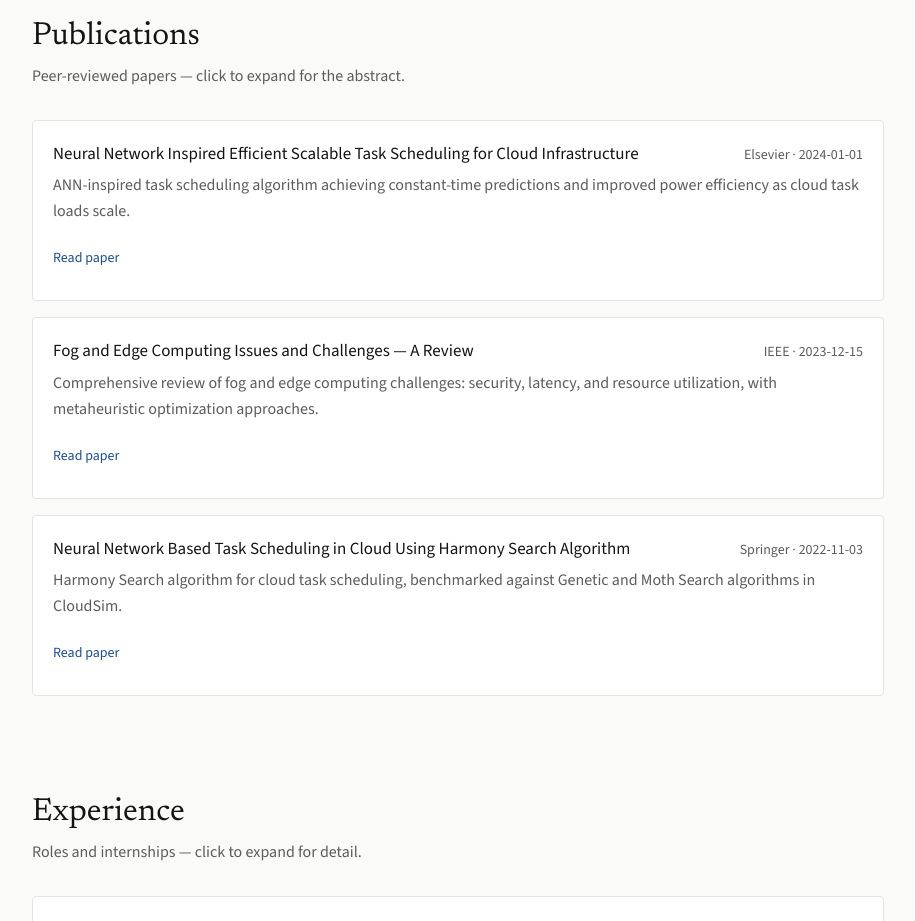
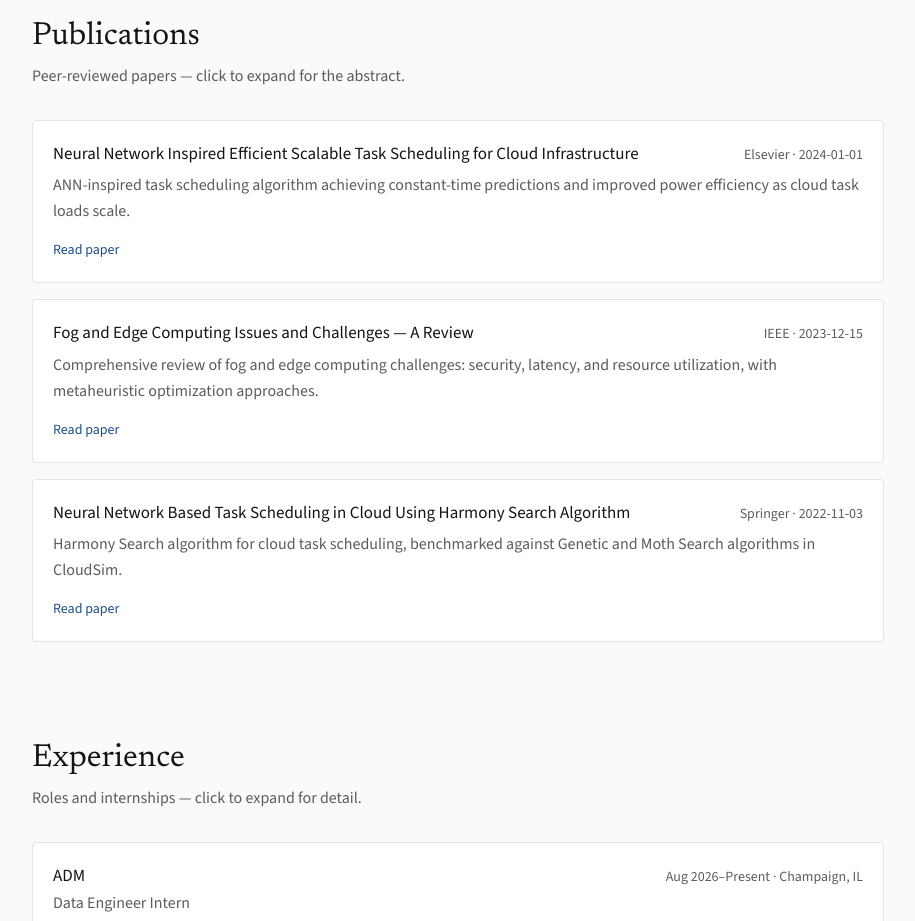
Before and after one commit to pratyushagarwal22/pratyushagarwal.com, a Next.js app: page / in a window 1280 px wide. Shown: the part 2980-3901 px from the top of the page, without its empty margins (182-1097 px from the left). Built offline with nearby package versions, Linux system fonts and the light colour scheme.

Commit message:
style: tighten publication card link spacing

```diff
--- a/components/PublicationCard.tsx
+++ b/components/PublicationCard.tsx
@@ -23,17 +23,14 @@ export function PublicationCard({ publication }: PublicationCardProps) {
           aria-expanded={expanded}
           aria-controls={panelId}
           onClick={() => setExpanded((v) => !v)}
-          className="group w-full rounded-sm p-4 pb-0 text-left focus-visible:outline-2 focus-visible:outline-offset-2 focus-visible:outline-accent sm:p-5 sm:pb-0"
+          className="group w-full rounded-sm p-4 pb-3 text-left focus-visible:outline-2 focus-visible:outline-offset-2 focus-visible:outline-accent sm:p-5 sm:pb-3"
         >
           <PublicationHeader publication={publication} />
         </button>
-      ) : (
-        <div className="p-4 pb-0 sm:p-5 sm:pb-0">
-          <PublicationHeader publication={publication} />
-        </div>
-      )}
+      ) : null}
 
-      <div className="px-4 pb-4 pt-3 sm:px-5 sm:pb-5">
+      {hasAbstract ? (
+        <div className="px-4 pb-4 sm:px-5 sm:pb-5">
           <ExternalLink
             href={publication.href}
             eventName="publication_read"
@@ -41,11 +38,29 @@ export function PublicationCard({ publication }: PublicationCardProps) {
               venue: publication.venue,
               title: publication.title,
             }}
-          className="inline-flex min-h-11 items-center font-body text-sm text-accent underline-offset-4 hover:text-accent-hover hover:underline focus-visible:outline-2 focus-visible:outline-offset-2 focus-visible:outline-accent"
+            className="font-body text-sm text-accent underline-offset-4 hover:text-accent-hover hover:underline focus-visible:outline-2 focus-visible:outline-offset-2 focus-visible:outline-accent"
           >
             Read paper
           </ExternalLink>
         </div>
+      ) : (
+        <div className="p-4 sm:p-5">
+          <PublicationHeader publication={publication} />
+          <div className="mt-3">
+            <ExternalLink
+              href={publication.href}
+              eventName="publication_read"
+              eventData={{
+                venue: publication.venue,
+                title: publication.title,
+              }}
+              className="font-body text-sm text-accent underline-offset-4 hover:text-accent-hover hover:underline focus-visible:outline-2 focus-visible:outline-offset-2 focus-visible:outline-accent"
+            >
+              Read paper
+            </ExternalLink>
+          </div>
+        </div>
+      )}
 
       {hasAbstract ? (
         <div
```
Lines whose indentation alone changed are shown as unchanged.
